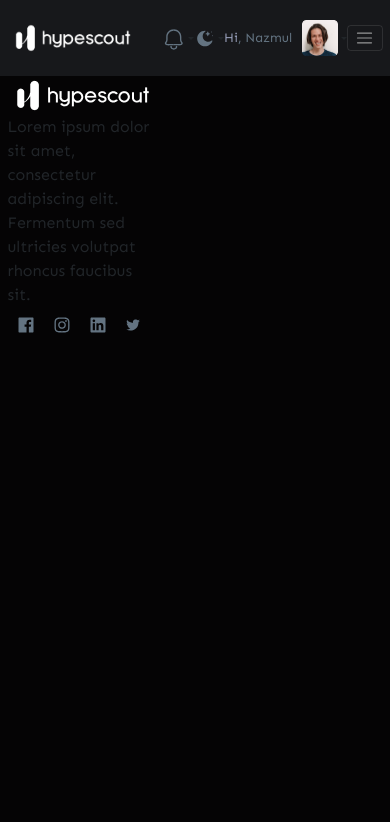
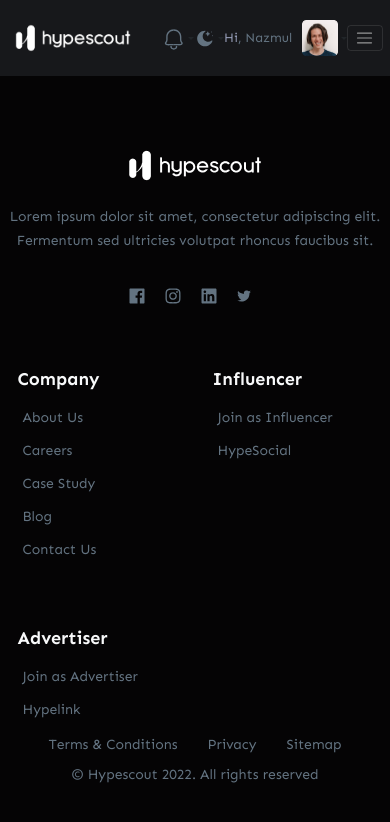
Before and after one commit to bpinazmul18/hype-scout, a React (Create React App) app: page /dashboard in a window 390 px wide. Shown: the top 822 px of the page. Built offline with nearby package versions, Linux system fonts and the light colour scheme; no server answers.

Commit message:
Footer design and responsive.

```diff
--- a/src/assets/sass/layout/_footer.scss
+++ b/src/assets/sass/layout/_footer.scss
@@ -0,0 +1,61 @@
+footer {
+    padding-top: 7rem;
+    padding-bottom: 3.4rem;
+
+    .footer-col {
+        img {
+            padding-bottom: 2rem;
+        }
+
+        .company-description {
+            font-size: 1.4rem;
+            line-height: 2.4rem;
+            color: $tertiary-clr;
+            margin-bottom: 3rem;
+        }
+
+        .company-social-media {
+            .nav {
+                .nav-item {
+                    &:first-child {
+                        .nav-link {
+                            padding-left: 0;
+                        }
+                    }
+                    .nav-link {
+                        padding: 0 1rem;
+                    }
+                }
+            }
+        }
+
+        h4 {
+            font-weight: 700;
+            font-size: 1.8rem;
+            line-height: 2.8rem;
+            padding-top: 5.8rem;
+            padding-bottom: .8rem;
+            margin-bottom: 0;
+        }
+
+        .navbar-nav {
+            &.category-nav {
+                .nav-item {
+                    .nav-link {
+                        padding-top: .8rem;
+                        padding-bottom: .8rem;
+                    }
+                }
+            }
+        }
+
+
+        p {
+            font-style: normal;
+            font-weight: 400;
+            font-size: 1.4rem;
+            line-height: 2.4rem;
+            color: $tertiary-clr;
+        }
+    }
+}
--- a/src/components/Footer.tsx
+++ b/src/components/Footer.tsx
@@ -2,21 +2,22 @@
 import { Col, Container, Nav, Row } from 'react-bootstrap'
 import logo from '../assets/img/hype-scout.png'
 import SocialItem from './common/SocialItem';
+import NavItem from './common/NavItem';
 
 const Footer: React.FC = () => {
     return (
         <footer>
             <Container>
                 <Row>
-                    <Col>
-                        <div className="footer-col">
+                    <Col md="3">
+                        <div className="footer-col text-center text-md-start">
                             <img src={logo} alt="HypeScout" />
                             <div className="company-description">
                                 Lorem ipsum dolor sit amet, consectetur adipiscing elit. Fermentum sed ultricies volutpat rhoncus faucibus sit.
                             </div>
 
                             <div className="company-social-media">
-                                <Nav>
+                                <Nav className="justify-content-center justify-content-md-start">
                                     <SocialItem to="https://facebook.com/hypescout">
                                         <svg width="16" height="16" viewBox="0 0 16 16" fill="none" xmlns="http://www.w3.org/2000/svg">
                                             <path d="M14.6688 0.5H1.33125C1.11129 0.501635 0.900811 0.589738 0.745275 0.745275C0.589738 0.900811 0.501635 1.11129 0.5 1.33125V14.6688C0.501635 14.8887 0.589738 15.0992 0.745275 15.2547C0.900811 15.4103 1.11129 15.4984 1.33125 15.5H8.5125V9.7H6.5625V7.43125H8.5125V5.7625C8.5125 3.825 9.69375 2.76875 11.4312 2.76875C12.0125 2.76875 12.5938 2.76875 13.175 2.85625V4.875H11.9813C11.0375 4.875 10.8562 5.325 10.8562 5.98125V7.425H13.1063L12.8125 9.69375H10.8562V15.5H14.6688C14.8887 15.4984 15.0992 15.4103 15.2547 15.2547C15.4103 15.0992 15.4984 14.8887 15.5 14.6688V1.33125C15.4984 1.11129 15.4103 0.900811 15.2547 0.745275C15.0992 0.589738 14.8887 0.501635 14.6688 0.5V0.5Z" fill="#637381"/>
@@ -46,21 +47,56 @@
                             </div>
                         </div>
                     </Col>
-                    <Col>
+                    <Col xs="6" md="3">
                         <div className="footer-col">
+
+                            <h4 className="px-3 text-light">Company</h4>
+
+                            <Nav className="navbar-nav category-nav" as="ul">
+                                <NavItem to="about-us" linkName="About Us"/>
+                                <NavItem to="careers" linkName="Careers"/>
+                                <NavItem to="case-study" linkName="Case Study"/>
+                                <NavItem to="blog" linkName="Blog"/>
+                                <NavItem to="contact-us" linkName="Contact Us"/>
+                            </Nav>
 
                         </div>
                     </Col>
-                    <Col>
+                    <Col xs="6" md="3">
                         <div className="footer-col">
+                            <h4 className="px-3 text-light">Influencer</h4>
 
+                            <Nav className="navbar-nav category-nav" as="ul">
+                                <NavItem to="join-as-influencer" linkName="Join as Influencer"/>
+                                <NavItem to="hype-social" linkName="HypeSocial"/>
+                            </Nav>
                         </div>
                     </Col>
-                    <Col>
+                    <Col md="3">
                         <div className="footer-col">
+                            <h4 className="px-3 text-light">Advertiser</h4>
 
+                            <Nav className="navbar-nav category-nav" as="ul">
+                                <NavItem to="join-as-advertiser" linkName="Join as Advertiser"/>
+                                <NavItem to="hype-link" linkName="Hypelink"/>
+                            </Nav>
                         </div>
                     </Col>
+                </Row>
+            </Container>
+            <Container>
+                <Row>
+                    <div className="footer-col d-flex align-items-center justify-content-between flex-column-reverse flex-sm-row">
+                        <div className="footer-copy-right-text">
+                            <p>© Hypescout 2022. All rights reserved</p>
+                        </div>
+
+                        <Nav className="navbar-nav flex-row" as="ul">
+                            <NavItem to="terms-conditions" linkName="Terms & Conditions"/>
+                            <NavItem to="privacy" linkName="Privacy"/>
+                            <NavItem to="sitemap" linkName="Sitemap"/>
+                        </Nav>
+                    </div>
                 </Row>
             </Container>
         </footer>
--- a/src/components/common/SocialItem.tsx
+++ b/src/components/common/SocialItem.tsx
@@ -1,6 +1,5 @@
 import React from 'react'
 import {Nav} from 'react-bootstrap'
-import { NavLink } from 'react-router-dom'
 
 interface SocialItemProps {
     to: string,
```
